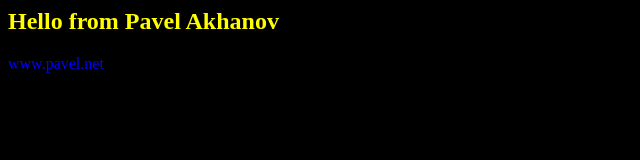
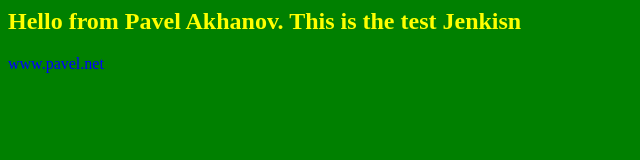
Before and after one commit to pavel12513/app-for-jankins, a plain HTML site: page index.html in a window 1280 px wide. Shown: the whole page, without its empty margins (0-640 px from the left). Drawn offline with Linux system fonts and the light colour scheme.

Commit message:
add index.html

```diff
--- a/index.html
+++ b/index.html
@@ -1,6 +1,6 @@
 <html>
-<body bgcolor=black>
-<h2><font color=yellow>Hello from Pavel Akhanov</font></h2>
+<body bgcolor=green>
+<h2><font color=yellow>Hello from Pavel Akhanov. This is the test Jenkisn</font></h2>
 
 <font color=blue>www.pavel.net</font>
 
```
